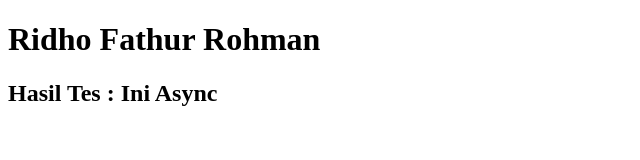
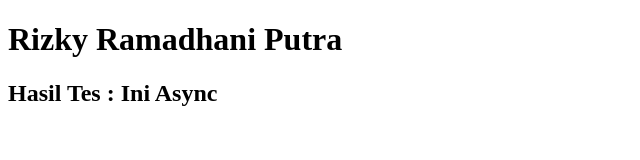
Before and after one commit to rizkyRmdhni/Asynchronous, a plain HTML site: page index.html in a window 1280 px wide. Shown: the whole page, without its empty margins (0-640 px from the left). Drawn offline with Linux system fonts and the light colour scheme.

Commit message:
Update index.html

```diff
--- a/index.html
+++ b/index.html
@@ -8,7 +8,7 @@
 </head>
 
 <body>
-    <h1>Ridho Fathur Rohman</h1>
+    <h1>Rizky Ramadhani Putra</h1>
     <h2>Hasil Tes : <span id="test"></span></h2>
 
     <script>
```
